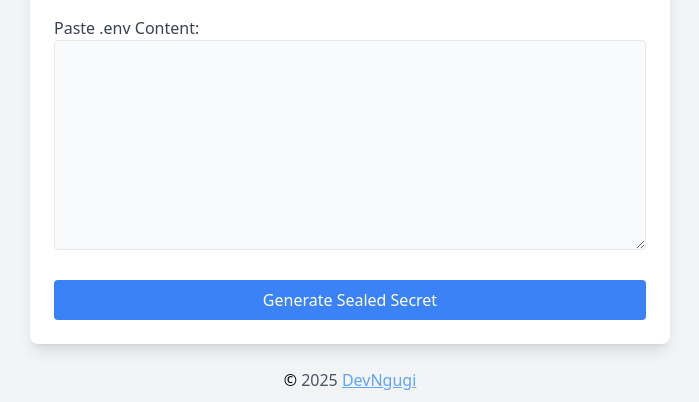
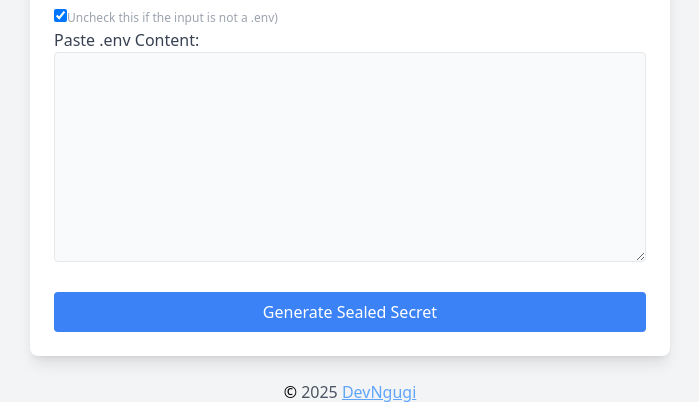
Before and after one commit to DevNgugi/env-to-sealed-secrets-generator, a Flask app: template templates/index.html in a window 1280 px wide. Shown: the part 314-716 px from the top of the page, without its empty margins (290-989 px from the left). Run offline with Flask 3, Linux system fonts and the light colour scheme; the template is opened without the code that fills it, so the values that code supplies are empty; some libraries are stand-ins or nearby versions.

Commit message:
adding more input types

```diff
--- a/templates/index.html
+++ b/templates/index.html
@@ -3,54 +3,7 @@
 <head>
     <title>Jp Sealed Secret Generator</title>
     <script src="https://cdn.tailwindcss.com"></script>
-    <script>
-        function validateEnvInput() {
-            const textarea = document.getElementById("env_content");
-            const nameInput = document.getElementById("secret_name");
-            const namespaceSelect = document.getElementById("namespace");
-            const errorDiv = document.getElementById("error-message");
 
-            const lines = textarea.value.split("\n");
-            const envPattern = /^[A-Za-z_][A-Za-z0-9_]*=.*$/;
-            let seenKeys = new Set();
-
-            // Validate environment variable format
-            for (let line of lines) {
-                if (!line.trim() || line.startsWith("#")) continue;
-                if (!envPattern.test(line)) {
-                    errorDiv.textContent = "❌ Invalid format: " + line;
-                    return false;
-                }
-                let key = line.split("=")[0];
-                if (seenKeys.has(key)) {
-                    errorDiv.textContent = "❌ Duplicate key: " + key;
-                    return false;
-                }
-                seenKeys.add(key);
-            }
-
-            // Check if secret name is provided
-            if (!nameInput.value.trim()) {
-                errorDiv.textContent = "❌ Please enter a Secret Name.";
-                return false;
-            }
-
-            // Ensure namespace is selected
-            if (!namespaceSelect.value) {
-                errorDiv.textContent = "❌ Please select a Namespace.";
-                return false;
-            }
-
-            // Ensure environment variables are not empty
-            if (!textarea.value.trim()) {
-                errorDiv.textContent = "❌ Please enter environment variables before submitting.";
-                return false;
-            }
-
-            errorDiv.textContent = ""; // Clear errors
-            return true;
-        }
-    </script>
 </head>
 <body class="bg-gray-100 flex flex-col justify-center items-center h-screen">
     <div class="bg-white p-6 rounded-lg shadow-lg w-1/2">
@@ -71,7 +24,11 @@
             </select>
 
             <!-- .env Content Input -->
-            <label class="block text-gray-700 font-medium">Paste .env Content:</label>
+            <label class='text-xs text-gray-400 mb-8'>
+                <input type="checkbox" id="env_checkbox" checked=true >Uncheck this if the input is not a .env)
+            </label>
+
+            <label class="block text-gray-700 font-medium">Paste <span id='inputType'>.env</span> Content:</label>
             <textarea id="env_content" name="env_content" rows="8"
                 class="w-full font-mono border p-2 rounded bg-gray-50"
                 oninput="validateEnvInput()"></textarea>
@@ -88,9 +45,75 @@
         &copy; <span class='text-center text-gray-600' id="year"></span>
         <a style="text-decoration:underline" class="text-blue-400" href="https://github.com/DevNgugi/env-to-sealed-secrets-generator">DevNgugi</a>
     </footer>
+    <script>
+        let errorDiv = document.getElementById("error-message");
+        let textarea = document.getElementById("env_content");
+        let nameInput = document.getElementById("secret_name");
+        let namespaceSelect = document.getElementById("namespace");
+        let checkbox = document.getElementById('env_checkbox');
+        let inputType = document.getElementById('inputType');
 
-    <script>
+
         document.getElementById("year").textContent = new Date().getFullYear();
+        document.addEventListener("DOMContentLoaded", function() {
+            checkbox.addEventListener("change", function() {
+                inputType.textContent = checkbox.checked ? '.env' : '';
+            });
+
+
+        });
+        function validateEnvInput() {
+
+            errorDiv.textContent = ""; // Clear previous errors
+
+            if (!nameInput.value.trim()) {
+                errorDiv.textContent = "❌ Please enter a Secret Name.";
+                return false;
+            }
+
+            if (!namespaceSelect.value) {
+                errorDiv.textContent = "❌ Please select a Namespace.";
+                return false;
+            }
+
+            if (!textarea.value.trim()) {
+                errorDiv.textContent = "❌ Please enter the secret to be encrypted.";
+                return false;
+            }
+
+            if (checkbox.checked) {
+                if (!validateEnv()) {
+                    return false; // Stop execution if .env validation fails
+                }
+            }
+
+            return true; // Validation passed
+        }
+
+        function validateEnv() {
+            const lines = textarea.value.split("\n");
+            const envPattern = /^[A-Za-z_][A-Za-z0-9_]*=.*$/;
+            let seenKeys = new Set();
+
+            for (let line of lines) {
+                if (!line.trim() || line.startsWith("#")) continue;
+
+                if (!envPattern.test(line)) {
+                    errorDiv.textContent = "❌ Invalid format for .env: " + line;
+                    return false;
+                }
+
+                let key = line.split("=")[0].trim();
+                if (seenKeys.has(key)) {
+                    errorDiv.textContent = "❌ Duplicate .env key: " + key;
+                    return false;
+                }
+
+                seenKeys.add(key);
+            }
+
+            return true; // Validation passed
+        }
     </script>
 </body>
 </html>
```
